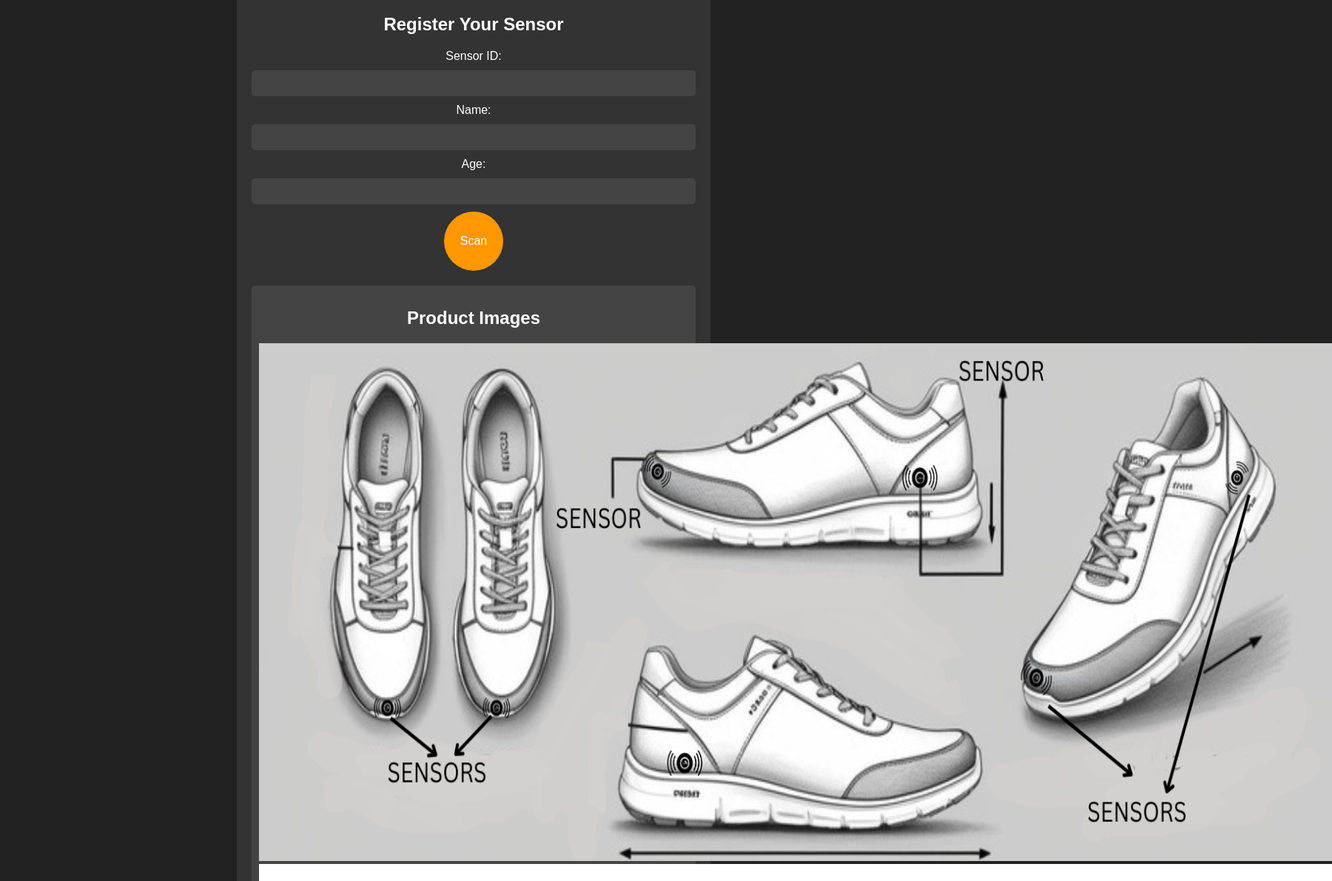
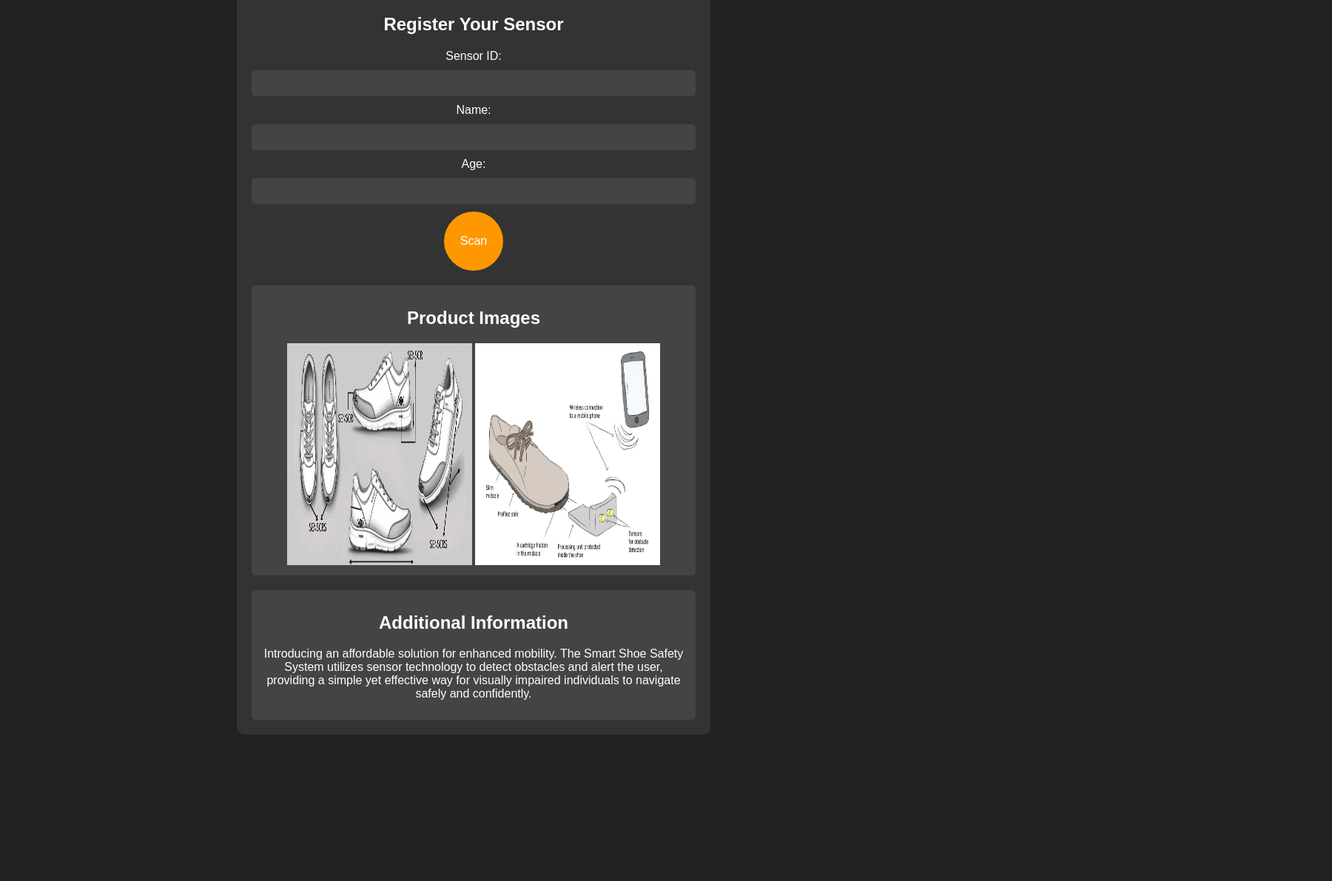
Before and after one commit to oggy-crypto-cmd/project1, a plain HTML site: page index.html in a window 1280 px wide. Shown: the part 109-1300 px from the top of the page at 74% size, 1800 px wide, since content can reach past the window. After the commit the page ends 1130 px from the top, so only its background shows below. Drawn offline with Linux system fonts and the light colour scheme.

Commit message:
Update style.css

```diff
--- a/style.css
+++ b/style.css
@@ -1,6 +1,6 @@
 img{
-    height:700px;
-    width: 1450px;
+    height:300px;
+    width:250px;
     image-orientation: flip;
     image-rendering: optimizeQuality;
     background: scroll;
```
